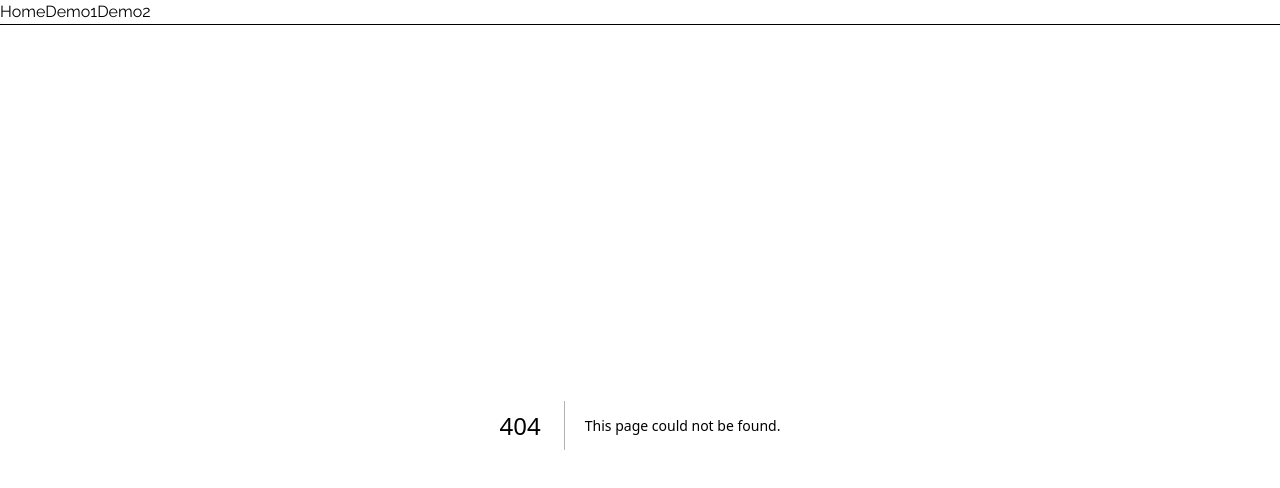
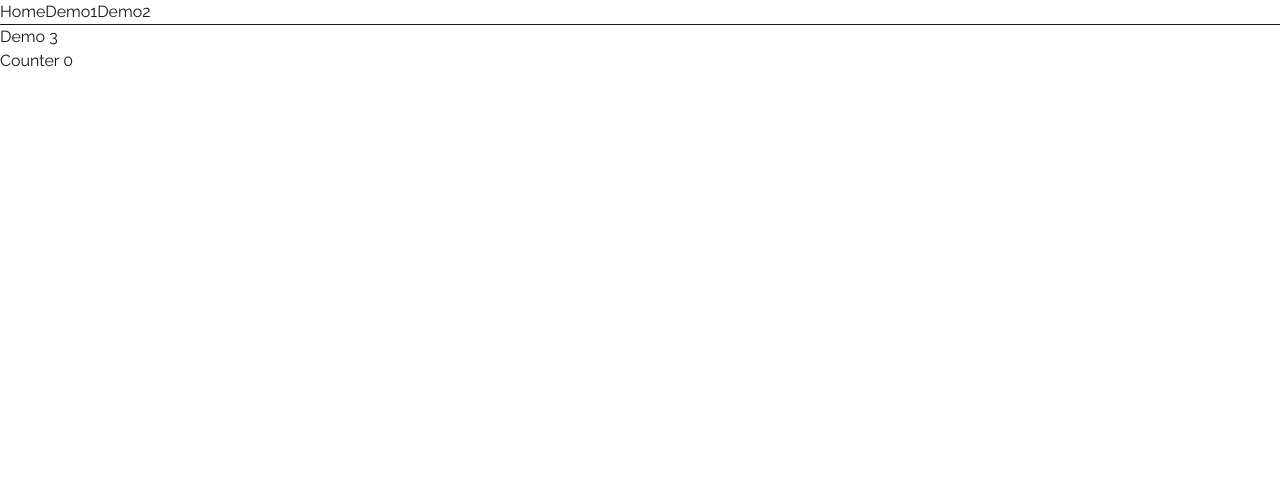
Before and after one commit to To5pl/JavaStella, a Next.js app in the folder stella-app/: page /demo3 in a window 1280 px wide. Before the commit this address had no page. Shown: the top 488 px of the page. Built offline with nearby package versions, Linux system fonts and the light colour scheme.

Commit message:
lezione 4.3

```diff
--- /dev/null
+++ b/stella-app/app/demo3/components/ClientComponents.tsx
@@ -0,0 +1,14 @@
+'use client';
+import { useState } from 'react';
+
+export default function ClientComponent() {
+  const [value, setValue] = useState(0);
+
+  return (
+    <div>
+      <button onClick={() => setValue(s => s+1)}>
+        Counter {value}
+      </button>
+    </div>
+  )
+}
--- /dev/null
+++ b/stella-app/app/demo3/page.tsx
@@ -0,0 +1,13 @@
+import ClientComponent from './components/ClientComponents';
+
+export default function Demo3() {
+
+  return (
+    <main>
+      <div>
+        <h1>Demo 3</h1>
+        <ClientComponent />
+      </div>
+    </main>
+  )
+}
```
